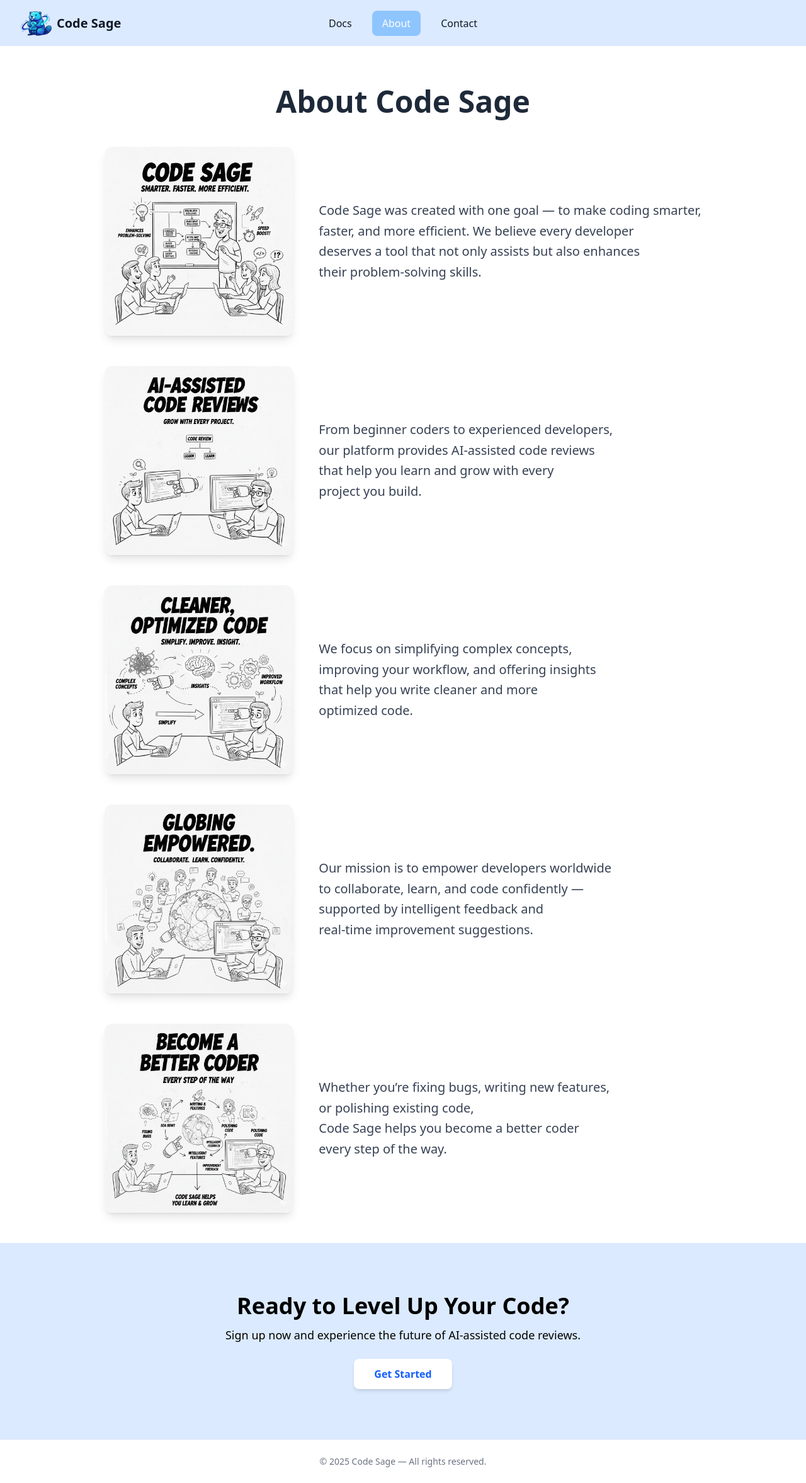
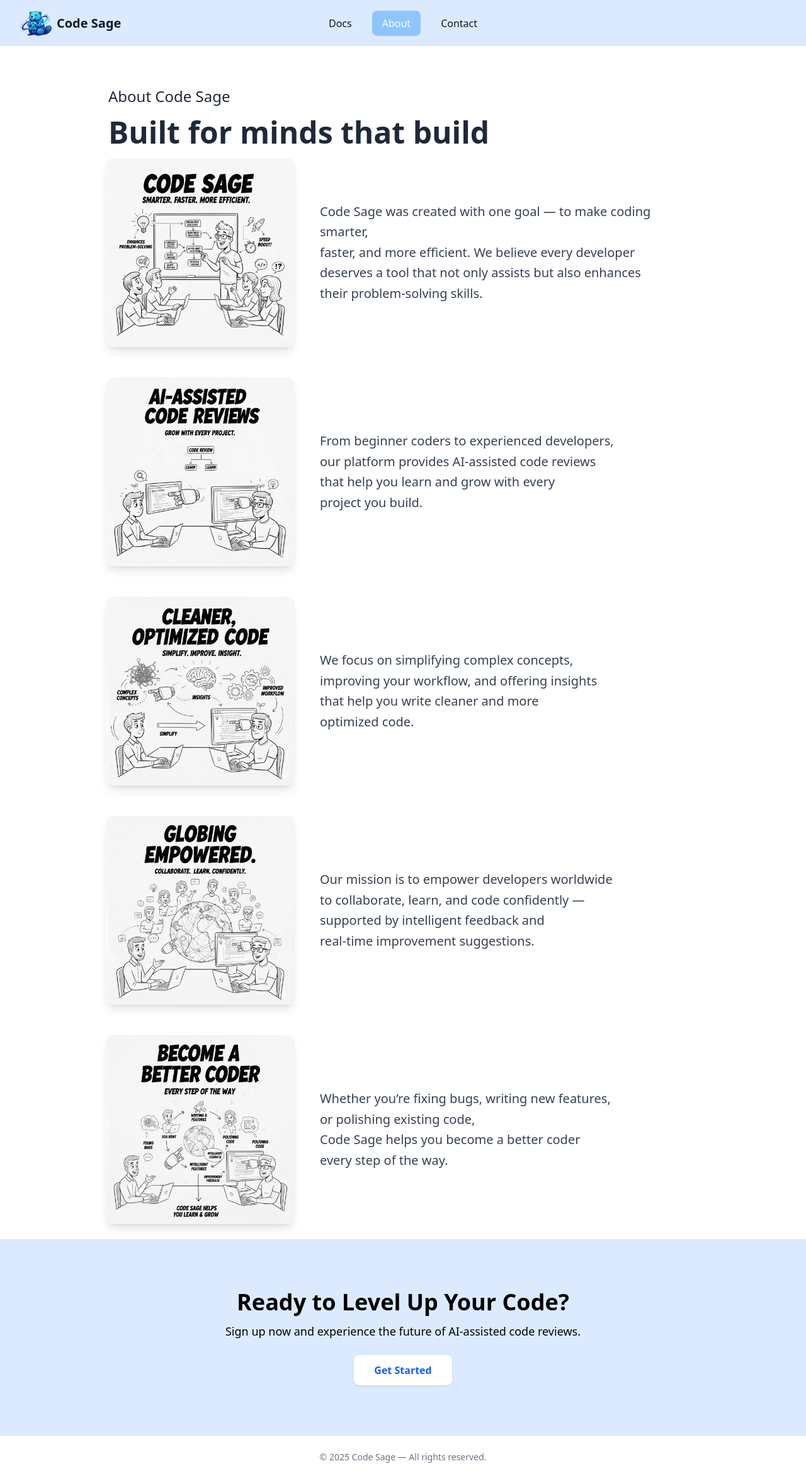
Before and after one commit to NischalKShaj/code_sage_frontend, a Next.js app: page /about in a window 1280 px wide. Shown: the whole page at 63% size. Built offline with nearby package versions, Linux system fonts and the light colour scheme.

Commit message:
feat: added footer section in the pages, updated the about section

```diff
--- a/Components/about/About.tsx
+++ b/Components/about/About.tsx
@@ -5,6 +5,7 @@ import React from "react";
 import Navbar from "../navbar/Navbar";
 import Link from "next/link";
 import Image from "next/image";
+import Footer from "../footer/Footer";
 
 const About = () => {
   return (
@@ -13,12 +14,25 @@ const About = () => {
       <Navbar />
 
       {/* About Section */}
-      <section className="flex flex-col items-center justify-center mt-16 px-6 text-gray-800">
-        <h1 className="text-3xl sm:text-4xl md:text-5xl font-bold text-center mb-12">
+      <section className="flex flex-col sm:justify-center max-w-5xl mx-auto mt-16 px-6 text-gray-800">
+        <h3
+          className="text-xl sm:text-2xl md:text-2xl font-medium mb-2
+      text-left md:text-left
+      md:ml-[20px]"
+        >
           About Code Sage
+        </h3>
+        <h1
+          className="
+          text-3xl sm:text-4xl md:text-5xl font-bold mb-2
+          text-left md:text-left md:ml-[20px]
+          leading-snug
+        "
+        >
+          Built for minds that build
         </h1>
 
-        <div className="flex flex-col gap-12 max-w-5xl mx-auto px-4">
+        <div className="flex flex-col gap-12 max-w-5xl mx-auto px-4 mb-6">
           {/* Block 1 */}
           <div className="flex flex-col md:flex-row items-center gap-10">
             <Image
@@ -28,7 +42,7 @@ const About = () => {
               height={300}
               className="rounded-xl shadow-lg"
             />
-            <p className="text-base sm:text-lg md:text-xl leading-relaxed text-gray-700 text-center md:text-left">
+            <p className="text-base sm:text-lg md:text-xl leading-relaxed text-gray-700 text-center text-left">
               Code Sage was created with one goal — to make coding smarter,
               <br /> faster, and more efficient. We believe every developer
               <br /> deserves a tool that not only assists but also enhances
@@ -45,7 +59,7 @@ const About = () => {
               height={300}
               className="rounded-xl shadow-lg"
             />
-            <p className="text-base sm:text-lg md:text-xl leading-relaxed text-gray-700 text-center md:text-left">
+            <p className="text-base sm:text-lg md:text-xl leading-relaxed text-gray-700 text-center text-left">
               From beginner coders to experienced developers,
               <br /> our platform provides AI-assisted code reviews
               <br /> that help you learn and grow with every
@@ -62,7 +76,7 @@ const About = () => {
               height={300}
               className="rounded-xl shadow-lg"
             />
-            <p className="text-base sm:text-lg md:text-xl leading-relaxed text-gray-700 text-center md:text-left">
+            <p className="text-base sm:text-lg md:text-xl leading-relaxed text-gray-700 text-center text-left">
               We focus on simplifying complex concepts,
               <br /> improving your workflow, and offering insights
               <br /> that help you write cleaner and more
@@ -79,7 +93,7 @@ const About = () => {
               height={300}
               className="rounded-xl shadow-lg"
             />
-            <p className="text-base sm:text-lg md:text-xl leading-relaxed text-gray-700 text-center md:text-left">
+            <p className="text-base sm:text-lg md:text-xl leading-relaxed text-gray-700 text-center text-left">
               Our mission is to empower developers worldwide
               <br /> to collaborate, learn, and code confidently —
               <br /> supported by intelligent feedback and
@@ -96,7 +110,7 @@ const About = () => {
               height={300}
               className="rounded-xl shadow-lg"
             />
-            <p className="text-base sm:text-lg md:text-xl leading-relaxed text-gray-700 text-center md:text-left">
+            <p className="text-base sm:text-lg md:text-xl leading-relaxed text-gray-700 text-center text-left">
               Whether you’re fixing bugs, writing new features,
               <br /> or polishing existing code,
               <br /> Code Sage helps you become a better coder
@@ -107,25 +121,7 @@ const About = () => {
       </section>
 
       {/* CTA Section */}
-      <section className="py-16 sm:py-20 bg-blue-100 text-black text-center px-6 mt-12">
-        <h2 className="text-2xl sm:text-3xl md:text-4xl font-bold">
-          Ready to Level Up Your Code?
-        </h2>
-        <p className="mt-3 text-base sm:text-lg max-w-xl mx-auto">
-          Sign up now and experience the future of AI-assisted code reviews.
-        </p>
-        <Link
-          href="/signup"
-          className="inline-block mt-6 px-8 py-3 bg-white text-blue-600 font-semibold rounded-lg shadow-md hover:bg-blue-200 transition-all duration-200"
-        >
-          Get Started
-        </Link>
-      </section>
-
-      {/* Footer */}
-      <footer className="text-center py-6 text-gray-500 text-xs sm:text-sm border-t border-gray-100">
-        © {new Date().getFullYear()} Code Sage — All rights reserved.
-      </footer>
+      <Footer />
     </div>
   );
 };
--- a/Components/contact/Contact.tsx
+++ b/Components/contact/Contact.tsx
@@ -5,6 +5,7 @@
 import React from "react";
 import Navbar from "../navbar/Navbar";
 import Link from "next/link";
+import Footer from "../footer/Footer";
 
 const Contact = () => {
   return (
@@ -133,26 +134,7 @@ const Contact = () => {
         </div>
       </div>
 
-      {/* CTA Section */}
-      <section className="py-16 sm:py-20 bg-blue-100 text-black text-center px-6">
-        <h2 className="text-2xl sm:text-3xl md:text-4xl font-bold">
-          Ready to Level Up Your Code?
-        </h2>
-        <p className="text-black mt-3 text-base sm:text-lg max-w-xl mx-auto">
-          Sign up now and experience the future of AI-assisted code reviews.
-        </p>
-        <Link
-          href="/signup"
-          className="inline-block mt-6 px-6 sm:px-8 py-3 bg-white text-blue-600 font-semibold rounded-lg shadow hover:bg-blue-200 transition text-sm sm:text-base"
-        >
-          Get Started
-        </Link>
-      </section>
-
-      {/* Footer */}
-      <footer className="text-center py-6 text-gray-500 text-xs sm:text-sm border-t border-gray-100">
-        © {new Date().getFullYear()} Code Sage — All rights reserved.
-      </footer>
+      <Footer />
     </div>
   );
 };
--- /dev/null
+++ b/Components/footer/Footer.tsx
@@ -0,0 +1,33 @@
+// file to create the footer for the application
+
+// importing the required modules
+import Link from "next/link";
+import * as React from "react";
+
+const Footer = () => {
+  return (
+    <div>
+      <section className="py-20 bg-blue-100 text-black text-center px-4">
+        <h2 className="text-3xl sm:text-4xl font-bold">
+          Ready to Level Up Your Code?
+        </h2>
+        <p className="text-black mt-3 text-lg">
+          Sign up now and experience the future of AI-assisted code reviews.
+        </p>
+        <Link
+          href="/signup"
+          className="inline-block mt-6 px-8 py-3 bg-white text-blue-600 font-semibold rounded-lg shadow hover:bg-blue-200 transition"
+        >
+          Get Started
+        </Link>
+      </section>
+
+      {/* Footer */}
+      <footer className="text-center py-6 text-gray-500 text-sm">
+        © {new Date().getFullYear()} Code Sage — All rights reserved.
+      </footer>
+    </div>
+  );
+};
+
+export default Footer;
--- a/Components/landing/Landing.tsx
+++ b/Components/landing/Landing.tsx
@@ -5,6 +5,7 @@ import React from "react";
 import Navbar from "../navbar/Navbar";
 import Link from "next/link";
 import FeatureCarousel from "../carousel/LandingCarousal";
+import Footer from "../footer/Footer";
 
 const Landing = () => {
   return (
@@ -39,7 +40,7 @@ const Landing = () => {
       </section>
 
       {/* Features Section */}
-      <section className="py-16 px-6 bg-gray-50">
+      <section className="py-8 px-6 bg-gray-50">
         <div className="max-w-6xl mx-auto text-center mb-3">
           <h2 className="text-3xl sm:text-4xl font-bold text-gray-900">
             What Code Reviewer Does
@@ -53,25 +54,7 @@ const Landing = () => {
       </section>
 
       {/* CTA Section */}
-      <section className="py-20 bg-blue-100 text-black text-center">
-        <h2 className="text-3xl sm:text-4xl font-bold">
-          Ready to Level Up Your Code?
-        </h2>
-        <p className="text-black mt-3 text-lg">
-          Sign up now and experience the future of AI-assisted code reviews.
-        </p>
-        <Link
-          href="/signup"
-          className="inline-block mt-6 px-8 py-3 bg-white text-blue-600 font-semibold rounded-lg shadow hover:bg-blue-200 transition"
-        >
-          Get Started
-        </Link>
-      </section>
-
-      {/* Footer */}
-      <footer className="text-center py-6 text-gray-500 text-sm ">
-        © {new Date().getFullYear()} Code Sage — All rights reserved.
-      </footer>
+      <Footer />
     </div>
   );
 };
```
